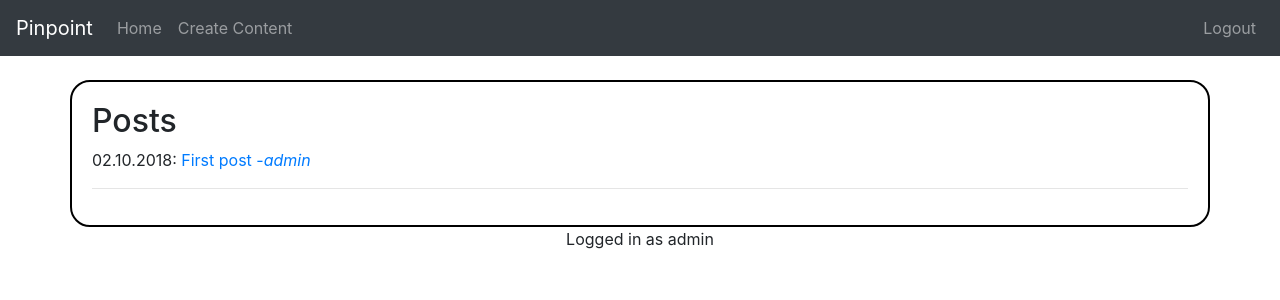
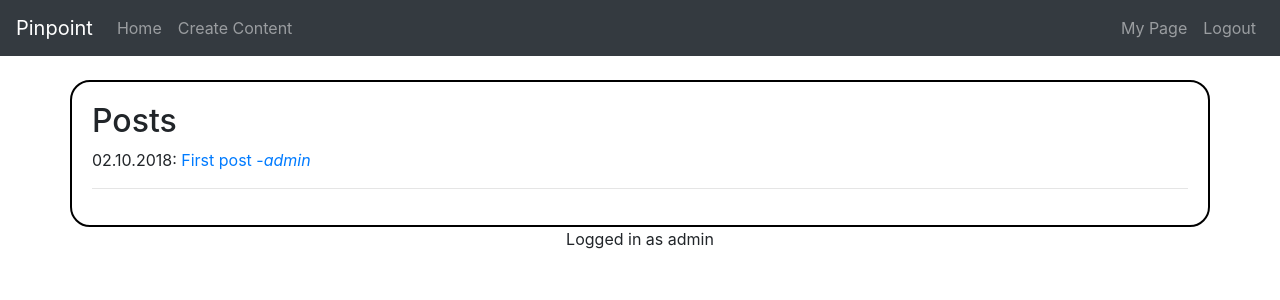
Before and after one commit to andrmoe/IT1901_17_andrmoe, a Django app: page / in a window 1280 px wide. Shown: the top 300 px of the page. Run offline with Django 3.2, Linux system fonts and the light colour scheme; a user stored in the database is signed in; data comes from the database, SQL or seed files in the repository; both versions use the stored data as it was after the commit; some libraries are stand-ins or nearby versions.

Commit message:
added my page

```diff
--- a/pinpoint/main/templates/base.html
+++ b/pinpoint/main/templates/base.html
@@ -61,6 +61,9 @@
         <ul class="navbar-nav justify-content-end">
         {% if request.user.is_authenticated %}
         <li class="nav-item">
+          <a class="nav-link" href="{% url 'my_page' %}">My Page</a>
+        </li>
+        <li class="nav-item">
           <a class="nav-link" href="{% url 'logout' %}">Logout</a>
         </li>
         {% else %}
--- /dev/null
+++ b/pinpoint/view_content/templates/view_content/my_page.html
@@ -0,0 +1,6 @@
+{% extends "base.html" %}
+{% block title %}My Page{% endblock %}
+{% block content %}
+	<h2>My Page</h2>
+
+{% endblock %}
--- a/pinpoint/view_content/urls.py
+++ b/pinpoint/view_content/urls.py
@@ -7,5 +7,6 @@ urlpatterns = [
     path('', views.index, name="home"),
     path('create/', views.create_content, name="content"),
     path('<post_id>', views.detailPost, name='detail'),
+    path('my_page/', views.my_page ,name ="my_page"),
 
 ]
--- a/pinpoint/view_content/views.py
+++ b/pinpoint/view_content/views.py
@@ -24,3 +24,5 @@ def create_content(request):
 def detailPost(request, post_id ):
     post = get_object_or_404(Post, id=post_id)
     return render(request, 'view_content/detailPost.html', {'post':post})
+def my_page(request):
+    return render(request, "view_content/my_page.html")
```
Also changed, not shown: pinpoint/db.sqlite3.
